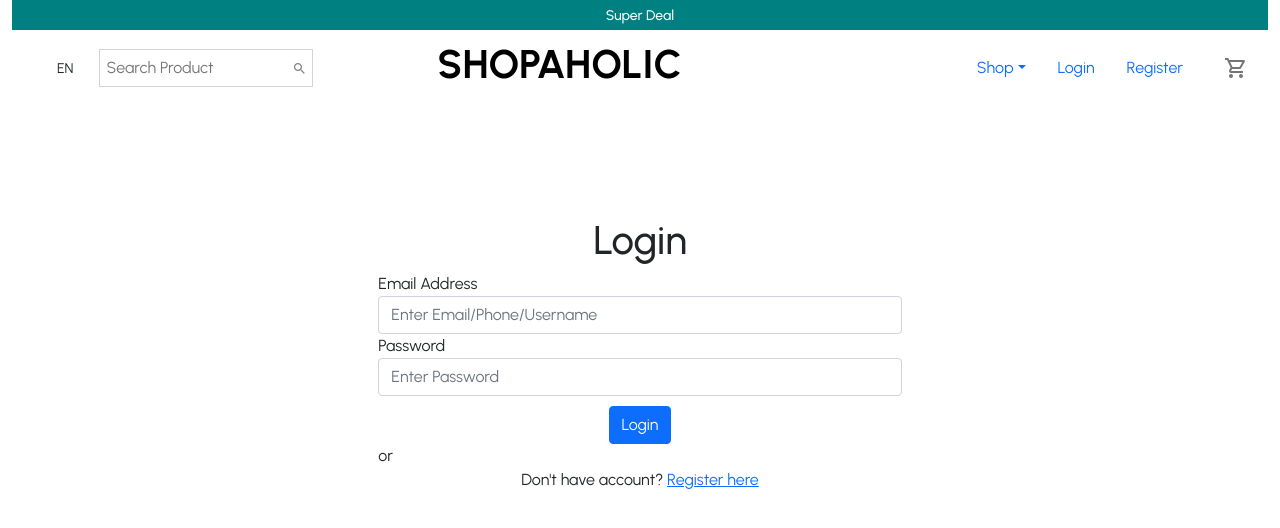
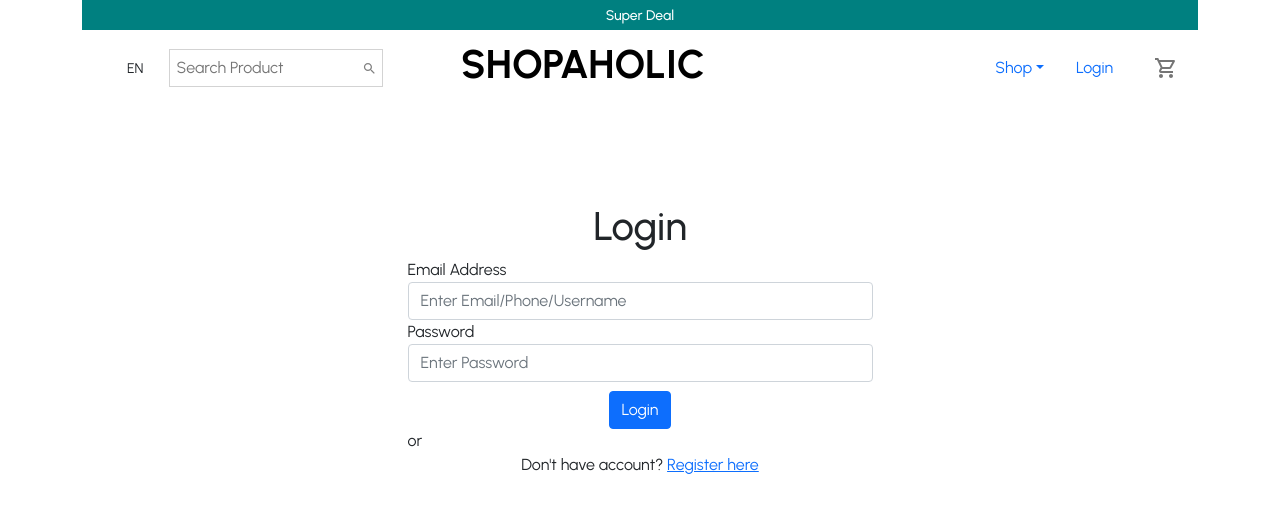
Before and after one commit to sonalivasande/MERN-Stack-EcommerceFrontend, a React (Create React App) app: page /login in a window 1280 px wide. Shown: the top 528 px of the page. Built offline with nearby package versions, Linux system fonts and the light colour scheme.

Commit message:
Logout functionality

```diff
--- a/src/component/Login.js
+++ b/src/component/Login.js
@@ -1,4 +1,4 @@
-import React, { Component } from "react";
+import React, { Component, useContext } from "react";
 import { NavLink } from "react-router-dom";
 import Announcement from "./Announcement";
 import Navbar from "./Navbar";
@@ -6,32 +6,33 @@ import api from "../api/api";
 import { Navigate } from "react-router";
 
 class Login extends Component {
+
+
   constructor(props) {
     super(props);
 
     this.state = {
       email: "",
       password: "",
-      login: true,
     };
   }
 
   clickHandler = () => {
     // console.log(this.props);
+
     api.login
       .userget()
       .then((result) => {
         // console.log("userget =", result);
         result.filter((item) => {
           if (
-            (item.emailId === this.state.email ||
-              item.phoneNumber == this.state.email ||
-              item.username == this.state.email) &&
-            item.password === this.state.password
-          ) {
-            localStorage.setItem("userDetails", JSON.stringify(item));
-            alert("Login Successful");
-            window.location.replace("/");
+            (item.emailId === this.state.email || item.phoneNumber == this.state.email || item.username == this.state.email)
+            && item.password === this.state.password)
+            {
+              localStorage.setItem("userDetails", JSON.stringify(item));
+              alert("Login Successful");
+              window.location.replace("/");
+
             // this.context.router.push("/");
             // console.log(item)
             // <Navigate replace to="/login" />
@@ -58,7 +59,7 @@ class Login extends Component {
 
   render() {
     return (
-      <div className="container-xxl">
+      <div className="container">
         <Announcement />
         <Navbar />
         <div className="col-md-5 mx-auto" style={{ marginTop: "10%" }}>
@@ -103,7 +104,7 @@ class Login extends Component {
                     className=" btn btn-block btn-primary"
                     style={{ marginTop: "2%" }}
                   >
-                  Login
+                    Login
                   </button>
                 </div>
                 <div className="col-md-12 ">
@@ -129,4 +130,5 @@ class Login extends Component {
   }
 }
 
+
 export default Login;
--- a/src/component/Navbar.js
+++ b/src/component/Navbar.js
@@ -90,8 +90,8 @@ const Navbar = () => {
             <NavDropdown.Item href="/electronics">Electronics</NavDropdown.Item>
           </NavDropdown>
           {/* <MenuItem><Link to="/login">Login</Link></MenuItem> */}
-          <Nav.Link href="/login" id="basic-nav-dropdown">Login</Nav.Link>
-          <Nav.Link href="/register" id="basic-nav-dropdown">Register</Nav.Link>
+          {/* <Nav.Link href="/login" id="basic-nav-dropdown">Login</Nav.Link> */}
+          {/* <Nav.Link href="/register" id="basic-nav-dropdown">Register</Nav.Link> */}
 
           {localStorage.getItem('userDetails')?
           <Nav>
@@ -99,7 +99,7 @@ const Navbar = () => {
               <NavDropdown.Item onClick={() => Logout}>Logout</NavDropdown.Item>
             </NavDropdown>
           </Nav>
-          :null}
+          :<Nav.Link  href="/login" id="basic-nav-dropdown">Login</Nav.Link >}
 
           <MenuItem>
             <Link to="/cart">
```
